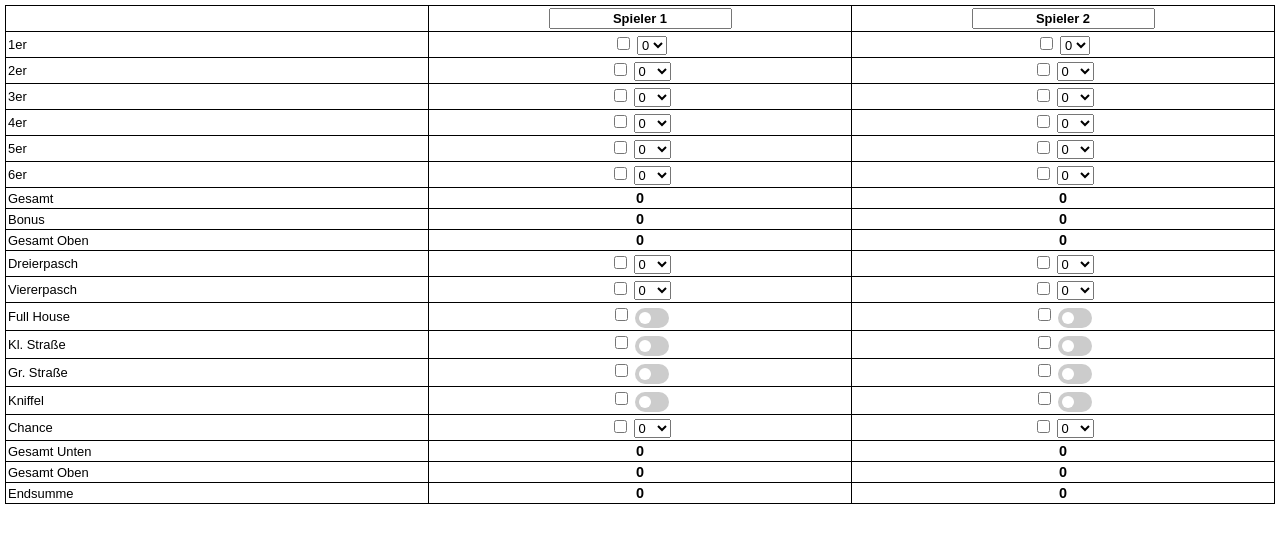
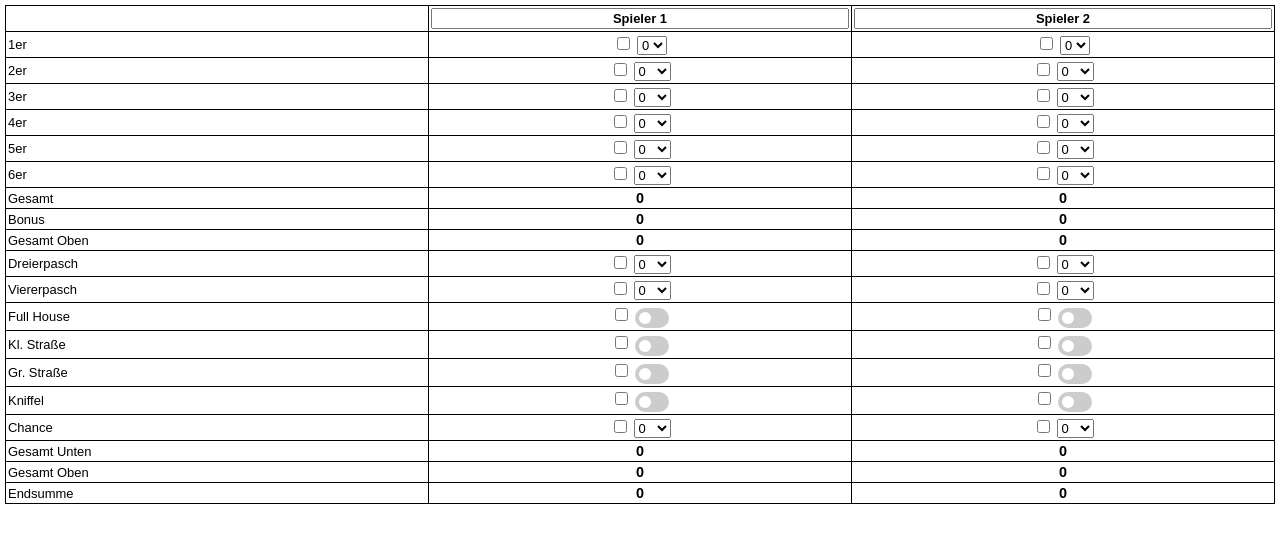
Before and after one commit to julianGGGG/kniffel2, a plain HTML site: page index.html in a window 1280 px wide. Drawn offline with Linux system fonts and the light colour scheme.

Commit message:
Update index.html

```diff
--- a/index.html
+++ b/index.html
@@ -124,10 +124,19 @@
     <table>
         <tbody>
             <tr>
-                <td></td>
-                <td><input type="text" id="player1-name" value="Spieler 1" class="result"></td>
-                <td><input type="text" id="player2-name" value="Spieler 2" class="result"></td>
-            </tr>
+    <td></td>
+    <td>
+        <div class="checkbox-wrapper">
+            <input type="text" id="player1-name" value="Spieler 1" class="result" style="width: 100%; box-sizing: border-box;">
+        </div>
+    </td>
+    <td>
+        <div class="checkbox-wrapper">
+            <input type="text" id="player2-name" value="Spieler 2" class="result" style="width: 100%; box-sizing: border-box;">
+        </div>
+    </td>
+</tr>
+
             <tr>
                 <td class="category">1er</td>
                 <td>
```
